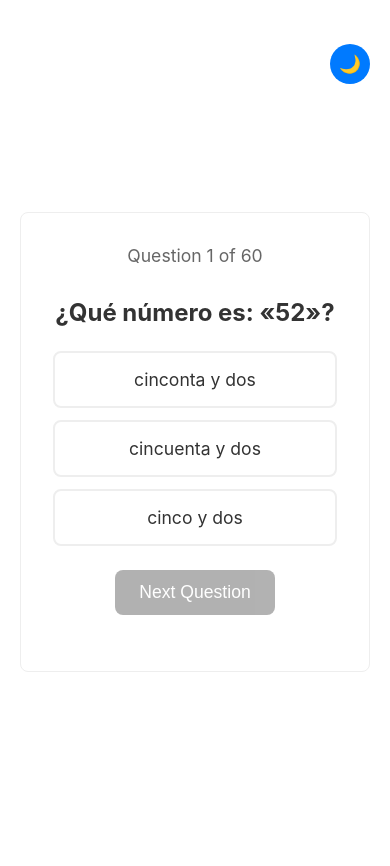
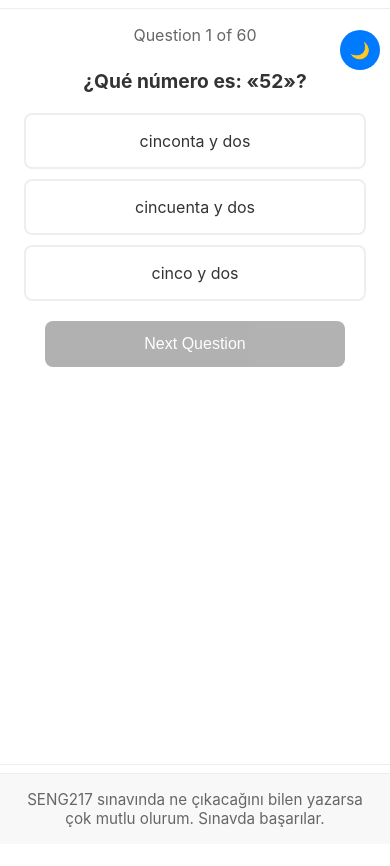
Before and after one commit to peacdo/spanish-quiz, a plain HTML site: page index.html in a window 390 px wide. After the commit the page ends 844 px from the top, so only its background shows below. Drawn offline with Linux system fonts and the light colour scheme.

Commit message:
added a message

```diff
--- a/index.html
+++ b/index.html
@@ -27,6 +27,10 @@
         </div>
     </div>
 
+    <footer class="footer">
+        <p class="footer-message">SENG217 sınavında ne çıkacağını bilen yazarsa çok mutlu olurum. Sınavda başarılar.</p>
+    </footer>
+
     <script src="script.js"></script>
 </body>
 </html>
--- a/style.css
+++ b/style.css
@@ -37,19 +37,31 @@ body {
     background-color: var(--bg-primary);
     color: var(--text-primary);
     display: flex;
-    justify-content: center;
-    align-items: center;
-    padding: 20px;
+    flex-direction: column;
+    padding: 0;
     transition: background-color 0.3s, color 0.3s;
 }
 
 .container {
+    flex: 1;
     width: 100%;
     max-width: 600px;
+    margin: 1rem auto;
     background: var(--bg-primary);
     border: 1px solid var(--border-color);
     border-radius: 8px;
-    padding: 2rem;
+    padding: 1.5rem;
+    box-sizing: border-box;
+}
+
+@media (max-width: 768px) {
+    .container {
+        margin: 0.5rem auto;
+        padding: 1rem;
+        border-radius: 0;
+        border-left: none;
+        border-right: none;
+    }
 }
 
 .theme-toggle {
@@ -67,12 +79,13 @@ body {
     display: flex;
     align-items: center;
     justify-content: center;
+    z-index: 1000;
 }
 
 .progress {
     text-align: center;
-    margin-bottom: 2rem;
-    font-size: 1.1rem;
+    margin-bottom: 1.5rem;
+    font-size: 1rem;
     color: var(--text-secondary);
 }
 
@@ -87,25 +100,26 @@ body {
 
 h2, h3 {
     color: var(--text-primary);
-    font-size: 1.5rem;
-    margin-bottom: 1.5rem;
+    font-size: 1.25rem;
+    margin-bottom: 1.25rem;
 }
 
 .options {
     display: flex;
     flex-direction: column;
-    gap: 12px;
-    margin: 1.5rem auto;
-    max-width: 400px;
+    gap: 10px;
+    margin: 1.25rem auto;
+    max-width: 100%;
+    padding: 0 0.5rem;
 }
 
 .option {
-    padding: 1rem;
+    padding: 0.875rem;
     border: 2px solid var(--border-color);
     border-radius: 8px;
     cursor: pointer;
     transition: all 0.2s;
-    font-size: 1.1rem;
+    font-size: 1rem;
     text-align: center;
     background: var(--bg-primary);
     color: var(--text-primary);
@@ -124,9 +138,11 @@ h2, h3 {
 
 button {
     display: block;
-    margin: 1.5rem auto;
+    width: calc(100% - 2rem);
+    max-width: 300px;
+    margin: 1.25rem auto;
     padding: 12px 24px;
-    font-size: 1.1rem;
+    font-size: 1rem;
     cursor: pointer;
     background-color: var(--accent-color);
     color: white;
@@ -148,11 +164,12 @@ button:disabled {
 #results {
     display: none;
     text-align: center;
+    padding: 0 1rem;
 }
 
 .score {
-    font-size: 2rem;
-    margin: 2rem 0;
+    font-size: 1.75rem;
+    margin: 1.5rem 0;
     color: var(--text-primary);
 }
 
@@ -175,6 +192,7 @@ button:disabled {
 
 .answer-review p {
     margin: 0.5rem 0;
+    font-size: 0.95rem;
 }
 
 .answer-review strong {
@@ -188,3 +206,72 @@ button:disabled {
 #restart:hover {
     background-color: var(--button-success-hover);
 }
+
+.footer {
+    margin-top: auto;
+    padding: 1rem 0;
+    text-align: center;
+    background-color: var(--bg-secondary);
+    border-top: 1px solid var(--border-color);
+    width: 100%;
+}
+
+.footer-message {
+    color: var(--text-secondary);
+    font-size: 0.95rem;
+    margin: 0;
+    padding: 0 1rem;
+}
+
+/* Add touch-friendly adjustments */
+@media (max-width: 768px) {
+    .option {
+        padding: 1rem;
+        margin: 0;
+        -webkit-tap-highlight-color: transparent;
+    }
+
+    .option:active {
+        background-color: var(--accent-color);
+        color: white;
+    }
+
+    button {
+        padding: 14px 24px;
+        width: calc(100% - 1rem);
+    }
+
+    .theme-toggle {
+        top: 10px;
+        right: 10px;
+    }
+
+    h2, h3 {
+        font-size: 1.2rem;
+        margin-bottom: 1rem;
+    }
+
+    .score {
+        font-size: 1.5rem;
+    }
+}
+
+/* Handle very small screens */
+@media (max-width: 320px) {
+    .container {
+        padding: 0.75rem;
+    }
+
+    .options {
+        padding: 0 0.25rem;
+    }
+
+    .option {
+        padding: 0.875rem;
+        font-size: 0.95rem;
+    }
+
+    h2, h3 {
+        font-size: 1.1rem;
+    }
+}
```
